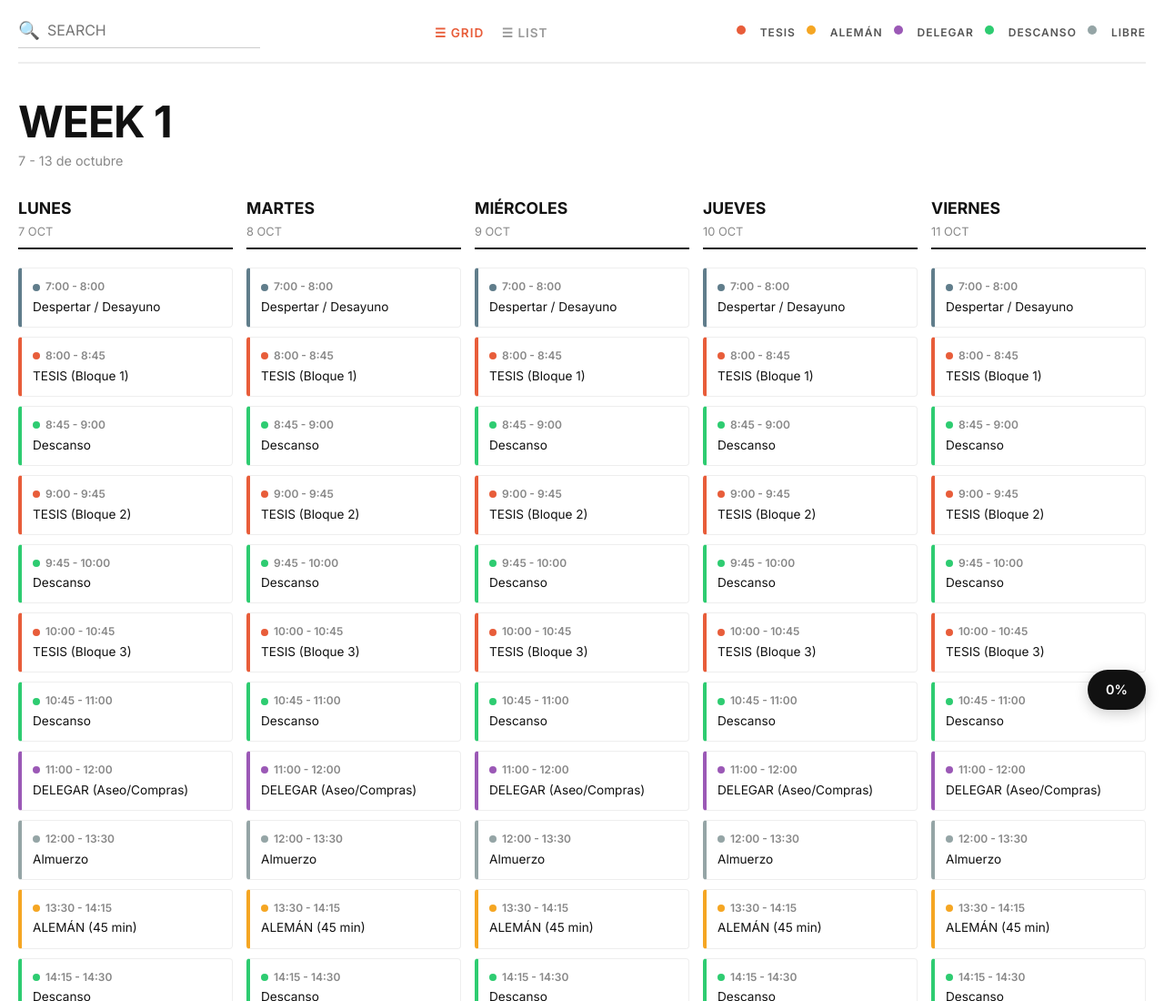
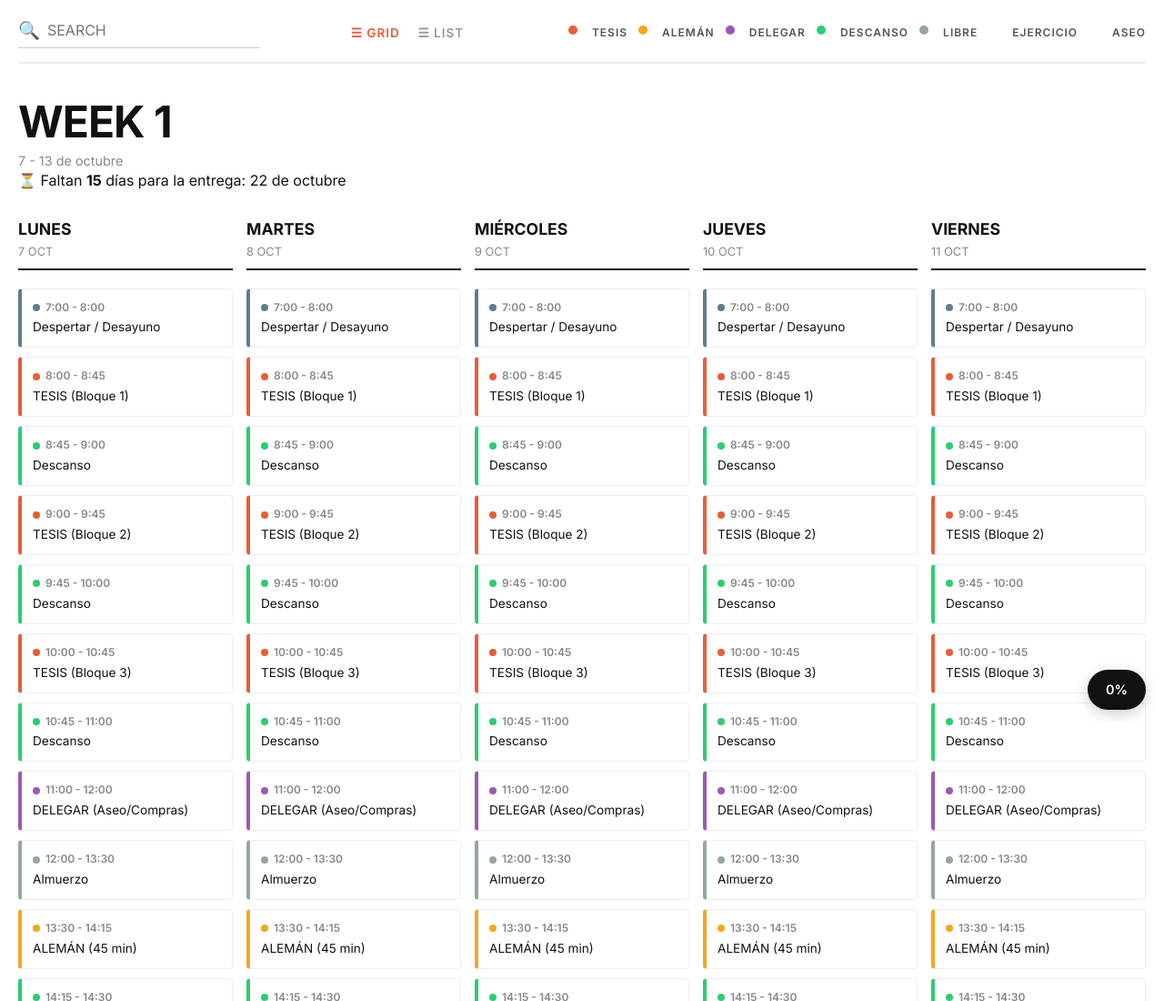
Before and after one commit to dionstrangeluv/horario-semanal, a plain HTML site: page index.html in a window 1280 px wide. Shown: the top 1100 px of the page at 91% size. Drawn offline with Linux system fonts and the light colour scheme.

Commit message:
Add new elements and countdown to index.html

```diff
--- a/index.html
+++ b/index.html
@@ -23,6 +23,8 @@
       <span class="dot delegar"></span> DELEGAR
       <span class="dot descanso"></span> DESCANSO
       <span class="dot libre"></span> LIBRE
+      <span class="dot ejercicio"></span> EJERCICIO
+      <span class="dot aseo"></span> ASEO
     </div>
   </header>
 
@@ -30,18 +32,17 @@
     <div class="week-header">
       <h1>WEEK 1</h1>
       <p>7 - 13 de octubre</p>
+      <div class="countdown" id="countdown">
+        ⏳ Faltan <strong>15</strong> días para la entrega: 22 de octubre
+      </div>
     </div>
 
     <!-- Lunes a Viernes -->
-    <div class="grid-container" id="weekdayGrid">
-      <!-- Se llena con JS -->
-    </div>
+    <div class="grid-container" id="weekdayGrid"></div>
 
     <!-- Sábado y Domingo -->
     <h2 class="section-title">Fin de semana</h2>
-    <div class="grid-container weekend" id="weekendGrid">
-      <!-- Se llena con JS -->
-    </div>
+    <div class="grid-container weekend" id="weekendGrid"></div>
   </main>
 
   <!-- Botón flotante de progreso -->
```
